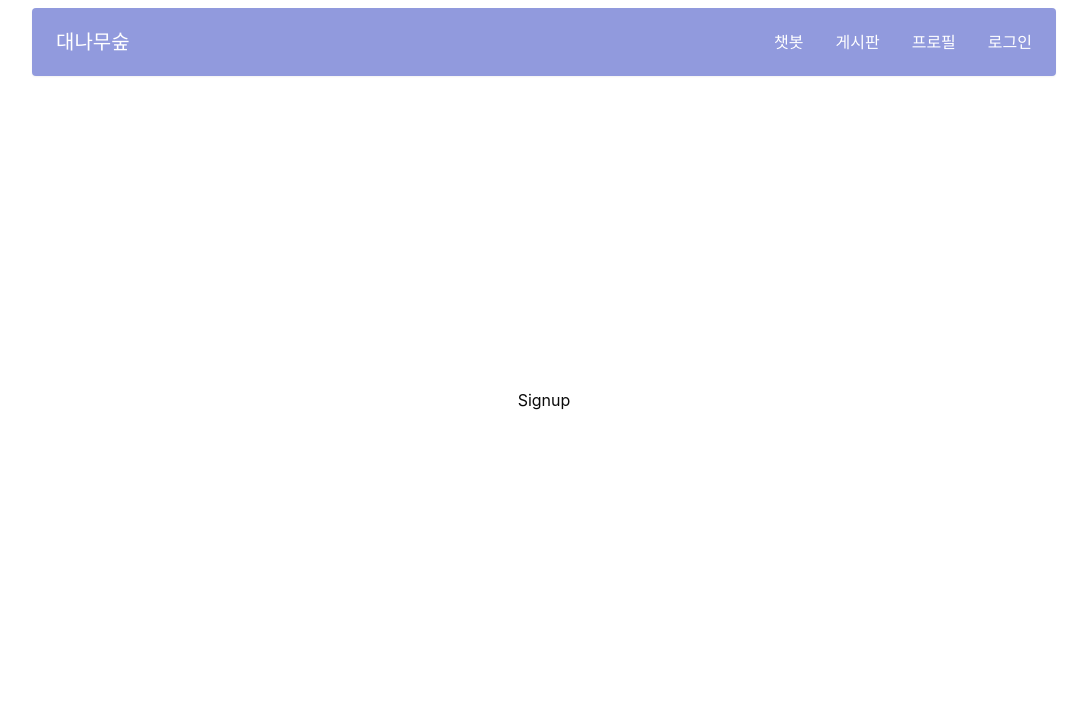
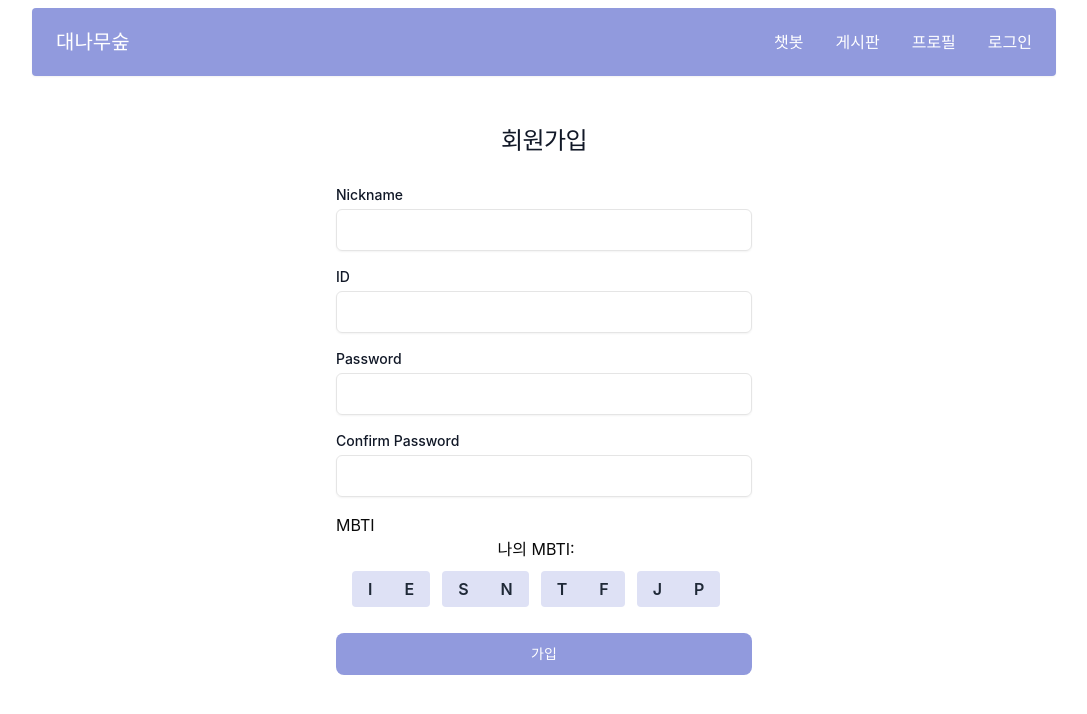
Before and after one commit to BambooParty/Bamboo-FE, a React (Vite) app: page /signup in a window 1280 px wide. Shown: the top 714 px of the page, without its empty margins (96-1183 px from the left). Built offline with nearby package versions, Linux system fonts and the light colour scheme.

Commit message:
add: signup, mbti 공통 컴포넌트

```diff
--- /dev/null
+++ b/src/components/MbtiButton.tsx
@@ -0,0 +1,45 @@
+import React, { ChangeEventHandler } from "react";
+
+const MbtiButton: React.FC<{
+  choices: { value: string; id: string }[];
+  selected: string;
+  onChange: ChangeEventHandler;
+}> = ({ choices, selected, onChange }) => {
+  return (
+    <div className="flex">
+      <div>
+        <input
+          className="hidden peer"
+          type="radio"
+          id={choices[0].id}
+          onChange={onChange}
+          checked={selected == choices[0].value}
+          defaultChecked
+        />
+        <label
+          className="bg-bamboo-50 hover:bg-bamboo peer-checked:bg-bamboo text-gray-800 font-semibold py-2 px-4 cursor-pointer rounded-l"
+          htmlFor={choices[0].id}
+        >
+          {choices[0].value.toUpperCase()}
+        </label>
+      </div>
+      <div>
+        <input
+          className="hidden peer"
+          type="radio"
+          id={choices[1].id}
+          onChange={onChange}
+          checked={selected == choices[1].value}
+        />
+        <label
+          className="bg-bamboo-50 hover:bg-bamboo peer-checked:bg-bamboo text-gray-800 font-semibold py-2 px-4 cursor-pointer rounded-r"
+          htmlFor={choices[1].id}
+        >
+          {choices[1].value.toUpperCase()}
+        </label>
+      </div>
+    </div>
+  );
+};
+
+export default MbtiButton;
--- a/src/pages/Login.tsx
+++ b/src/pages/Login.tsx
@@ -8,7 +8,7 @@ const Login: React.FC = () => {
       <div className="w-full bg-white">
         <div className="p-6 ">
           <h1 className="text-xl font-bold leading-tight tracking-tight text-gray-900 md:text-2xl mb-7">
-            Login
+            로그인
           </h1>
           <form className="" action="#">
             <div className="w-full flex flex-col items-start mb-6">
--- a/src/pages/Signup.tsx
+++ b/src/pages/Signup.tsx
@@ -1,7 +1,134 @@
-import React from "react";
+import React, { useState } from "react";
+import { Input } from "../components/ui/input";
+import MbtiButton from "../components/MbtiButton";
 
-const Signup = () => {
-  return <div>Signup</div>;
+const Signup: React.FC = () => {
+  const [mbti, setMbti] = useState<string[]>([]);
+  return (
+    <div className="flex flex-col items-center justify-center px-6 py-8 mx-auto max-w-lg w-screen ">
+      <div className="w-full bg-white">
+        <div className="p-6 ">
+          <h1 className="text-xl font-bold leading-tight tracking-tight text-gray-900 md:text-2xl mb-7">
+            회원가입
+          </h1>
+          <form className="flex flex-col gap-4" action="#">
+            <div className="w-full flex flex-col items-start">
+              <label
+                htmlFor="nickname"
+                className="mb-1 text-sm font-medium text-gray-900"
+              >
+                Nickname
+              </label>
+              <Input className="py-5" />
+            </div>
+            <div className="w-full flex flex-col items-start">
+              <label
+                htmlFor="id"
+                className="mb-1 text-sm font-medium text-gray-900"
+              >
+                ID
+              </label>
+              <Input className="py-5" />
+            </div>
+            <div className="w-full flex flex-col items-start">
+              <label
+                htmlFor="id"
+                className="mb-1 text-sm font-medium text-gray-900"
+              >
+                Password
+              </label>
+              <Input
+                className="py-5"
+                type="password"
+                name="password"
+                id="password"
+                required
+              />
+            </div>
+            <div className="w-full flex flex-col items-start">
+              <label
+                htmlFor="confirm"
+                className="mb-1 text-sm font-medium text-gray-900"
+              >
+                Confirm Password
+              </label>
+              <Input
+                className="py-5"
+                type="password"
+                name="password"
+                id="password"
+                required
+              />
+            </div>
+            <div className="w-full flex flex-col items-start">
+              <label className="text-start">
+                MBTI
+                <div className="text-center">
+                  나의 MBTI:{" "}
+                  <span className="font-bold">
+                    {" "}
+                    {mbti.join("").toUpperCase()}
+                  </span>
+                </div>
+                <fieldset className="p-4 flex gap-3">
+                  <MbtiButton
+                    choices={[
+                      { value: "i", id: "introvert" },
+                      { value: "e", id: "extrovert" },
+                    ]}
+                    selected={mbti[0]}
+                    onChange={() => {
+                      mbti[0] = mbti[0] == "i" ? "e" : "i";
+                      setMbti([...mbti]);
+                    }}
+                  />
+                  <MbtiButton
+                    choices={[
+                      { value: "s", id: "sensing" },
+                      { value: "n", id: "intuition" },
+                    ]}
+                    selected={mbti[1]}
+                    onChange={() => {
+                      mbti[1] = mbti[1] == "s" ? "n" : "s";
+                      setMbti([...mbti]);
+                    }}
+                  />
+                  <MbtiButton
+                    choices={[
+                      { value: "t", id: "thinking" },
+                      { value: "f", id: "feeling" },
+                    ]}
+                    selected={mbti[2]}
+                    onChange={() => {
+                      mbti[2] = mbti[2] == "t" ? "f" : "t";
+                      setMbti([...mbti]);
+                    }}
+                  />
+                  <MbtiButton
+                    choices={[
+                      { value: "j", id: "judging" },
+                      { value: "p", id: "perceiving" },
+                    ]}
+                    selected={mbti[3]}
+                    onChange={() => {
+                      mbti[3] = mbti[3] == "j" ? "p" : "j";
+                      setMbti([...mbti]);
+                    }}
+                  />
+                </fieldset>
+              </label>
+            </div>
+            <button
+              type="submit"
+              className="w-full text-white bg-bamboo hover:bg-primary-600 focus:ring-4 focus:outline-none focus:ring-primary-300 font-medium rounded-lg text-sm px-5 py-2.5 text-center "
+            >
+              가입
+            </button>
+          </form>
+        </div>
+      </div>
+    </div>
+  );
 };
 
 export default Signup;
```
